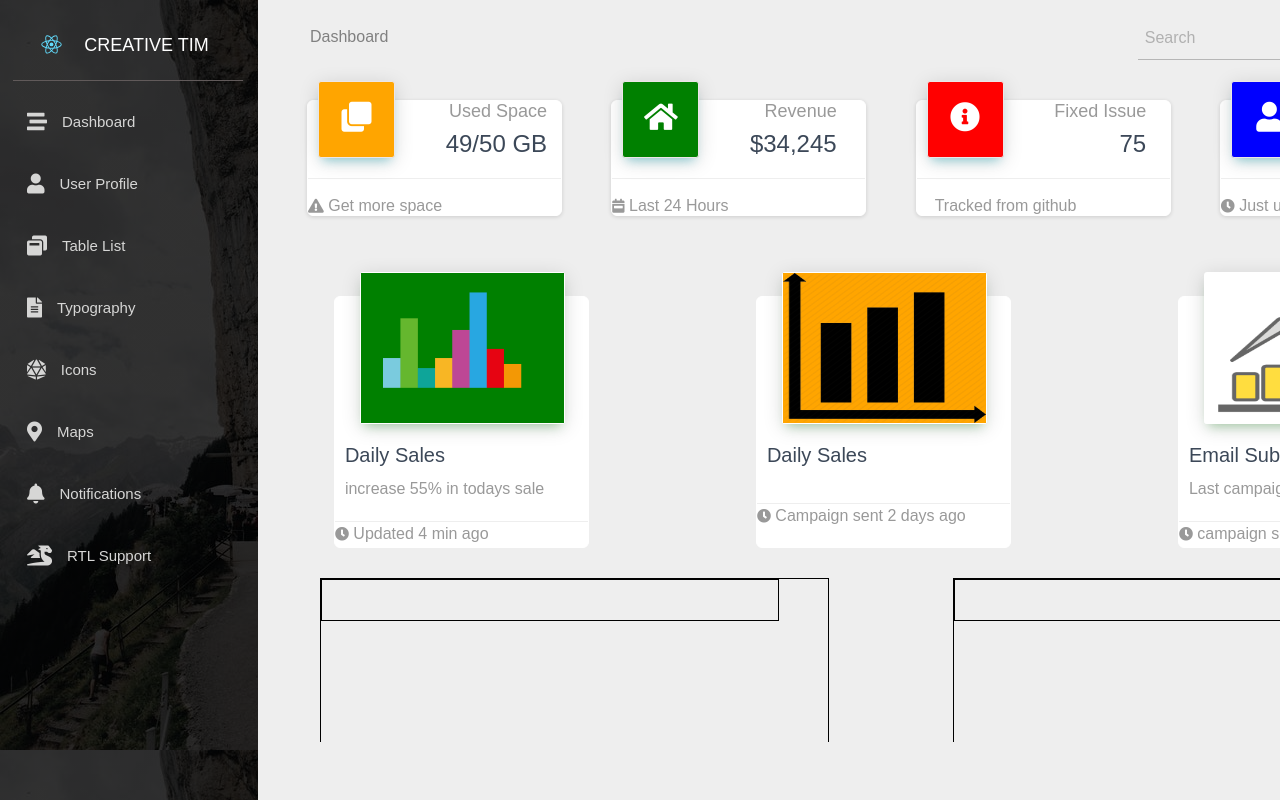
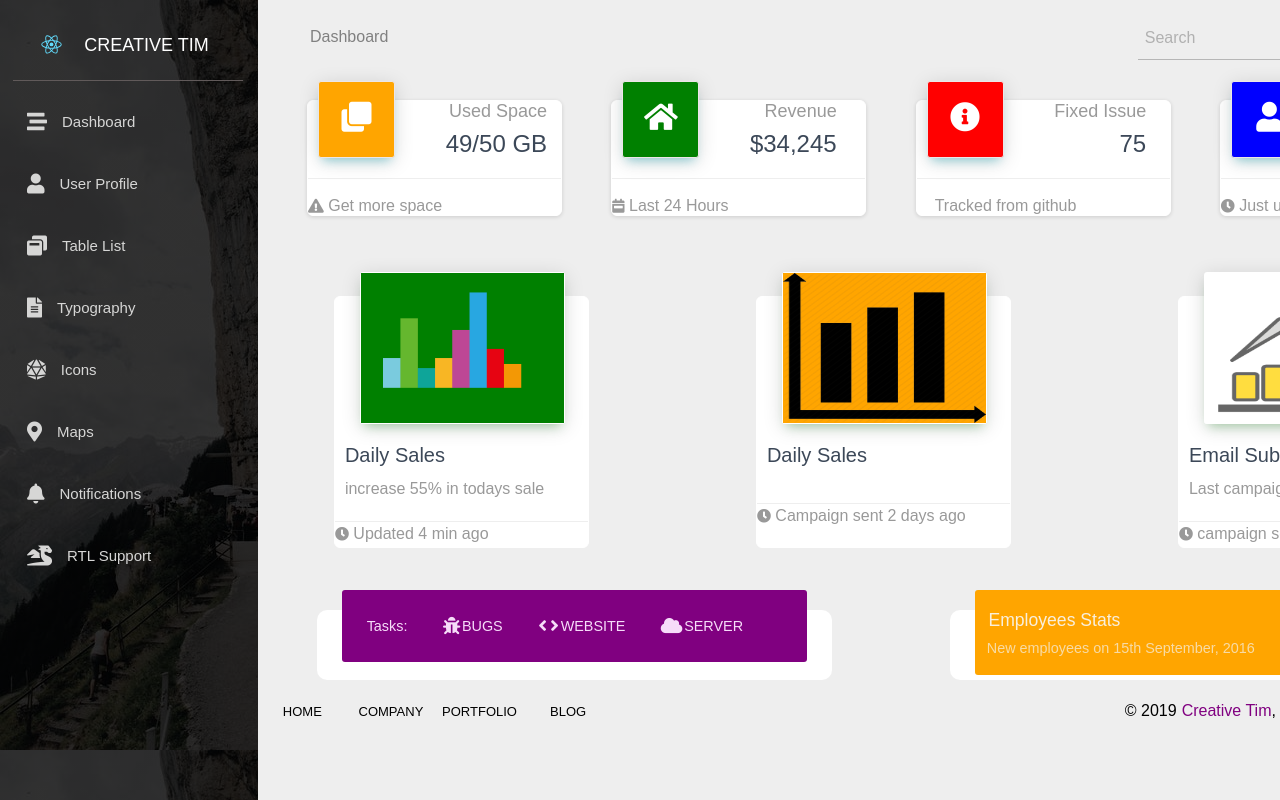
Before and after one commit to dinesh196/business-landing-page, a React (Create React App) app in the folder page/: page / in a window 1280 px wide. Shown: the top 800 px of the page. Built offline with nearby package versions, Linux system fonts and the light colour scheme.

Commit message:
container2 headings

```diff
--- a/page/src/components/container2.css
+++ b/page/src/components/container2.css
@@ -4,4 +4,5 @@
     flex-wrap:wrap;
     margin-top:30px;
     justify-content:space-around;
+    padding-top: 2em;
 }
--- a/page/src/components/empstats.css
+++ b/page/src/components/empstats.css
@@ -1,11 +1,39 @@
 .stats{
 	width: 40%;
-	height: 200px;
-	border: 1px solid black;
+	display: flex;
+	flex-direction: column;
+	align-items: center;
+	padding: 0.3em;
+	border-radius: 10px;
+	background-color: white;
 }
 
 .stats-head{
 	width: 90%;
-	height: 40px;
-	border: 1px solid black;
+	margin-top: -25px;
+	align-self: center;
+	border-radius: 3px;
+	background-color: orange;
+	padding: 0.8em 0.3em 0.8em 0.3em;
+	display: flex;
+	flex-direction: column;
+	justify-content: space-around;
+	align-items: flex-start;
+	color: #f9efdc;
 }
+
+.stats-head-1, .stats-head-2{
+	padding: 0.1em 0.3em 0.1em 0.3em;
+	margin: 0.2em;
+}
+
+.stats-head-2{
+	font-size: 0.9em;
+	margin-bottom: 0.3em;
+	color: #f8dba5;
+}
+
+.stats-head-1{
+	font-size: 1.1em;
+	margin-top: 0.3em;
+}
--- a/page/src/components/empstats.js
+++ b/page/src/components/empstats.js
@@ -6,6 +6,8 @@ class EmpStats extends Component{
 		return(
 			<div className="stats">
 				<div className="stats-head">
+					<div className="stats-head-1">Employees Stats</div>
+					<div className="stats-head-2">New employees on 15th September, 2016</div>
 				</div>
 				<div className="stats-content">
 				</div>
--- a/page/src/components/tasks.css
+++ b/page/src/components/tasks.css
@@ -1,11 +1,50 @@
 .tasks{
 	width: 40%;
-	height: 200px;
-	border: 1px solid black;
+	display: flex;
+	flex-direction: column;
+	align-items: center;
+	padding: 0.3em;
+	border-radius: 10px;
+	background-color: white;
 }
 
 .tasks-head{
 	width: 90%;
-	height: 40px;
-	border: 1px solid black;
+	margin-top: -25px;
+	align-self: center;
+	border-radius: 3px;
+	background-color: purple;
+	padding: 0.3em 0.3em 0.3em 0.3em;
+	display: flex;
+	justify-content: flex-start;
+	align-items: center;
+	color: #f6dcf9;
 }
+
+.head-child{
+	display: flex;
+	justify-content: space-around;
+	width: 90%;
+	align-items: center;
+	margin: 0.5em 0 0.5em 0;
+	padding-left: 0.2em;
+}
+
+.tasks-sub-head{
+	display: flex;
+	justify-content: center;
+	align-items: center;
+	padding: 0.9em 0.7em;
+	font-size: 0.9em;
+	border-radius: 10px;
+}
+
+.tasks-sub-head i{
+	font-size: 1.2em;
+	margin: 0.1em;
+	padding: 0;
+}
+
+.tasks-content{
+	width: 90%;
+}
--- a/page/src/components/tasks.js
+++ b/page/src/components/tasks.js
@@ -6,9 +6,37 @@ class Tasks extends Component{
 		return(
 			<div className="tasks">
 				<div className="tasks-head">
+					<div className="head-child">
+						<div className="tasks-sub-head">Tasks:</div>
+						<div className="tasks-sub-head"><i className="fa fa-bug"></i> BUGS</div>
+						<div className="tasks-sub-head"><i className="fa fa-angle-left"></i> <i className="fa fa-angle-right"></i> WEBSITE</div>
+						<div className="tasks-sub-head"><i className="fa fa-cloud"></i> SERVER</div>
+					</div>
 				</div>
-				<div className="tasks-content">
-				</div>
+				<Content />
+			</div>
+			);
+	}
+}
+
+class Content extends Component{
+	constructor(props){
+		super(props);
+		this.state = {
+			items: ['Sign contract for "What are conference organizers afraid of?"',
+					'Lines From Great Russian Literature? Or E-mails From My Boss?',
+					'Flooded: One year later, assessing what was lost and what was found when a ravaging rain swept through metro Detroit',
+					'Create 4 Invisible User Experiences you Never Knew About']
+		}
+		let contentItems = this.state.items.map(item => {
+			<div className="content-item"><input type="checkbox">this.props.item</input><i className="fa fa-pencil"></i><i className="fa fa-"></i></div>
+		});
+	}
+
+	render(){
+		return(
+			<div className="tasks-content">
+				{this.contentItems}
 			</div>
 			);
 	}
```
